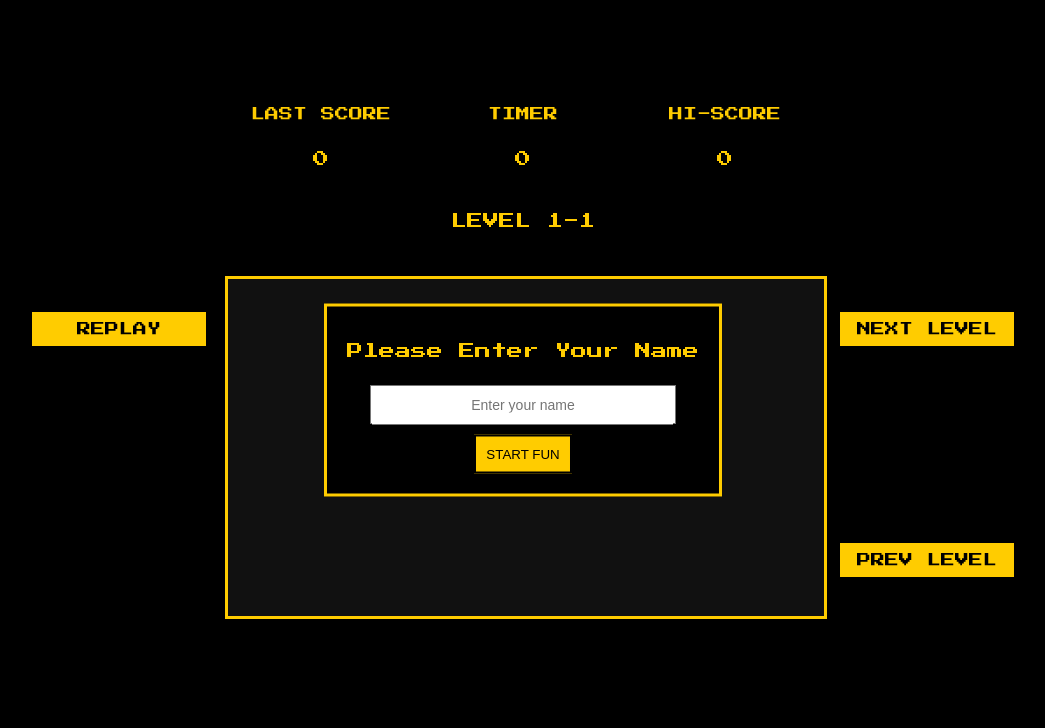
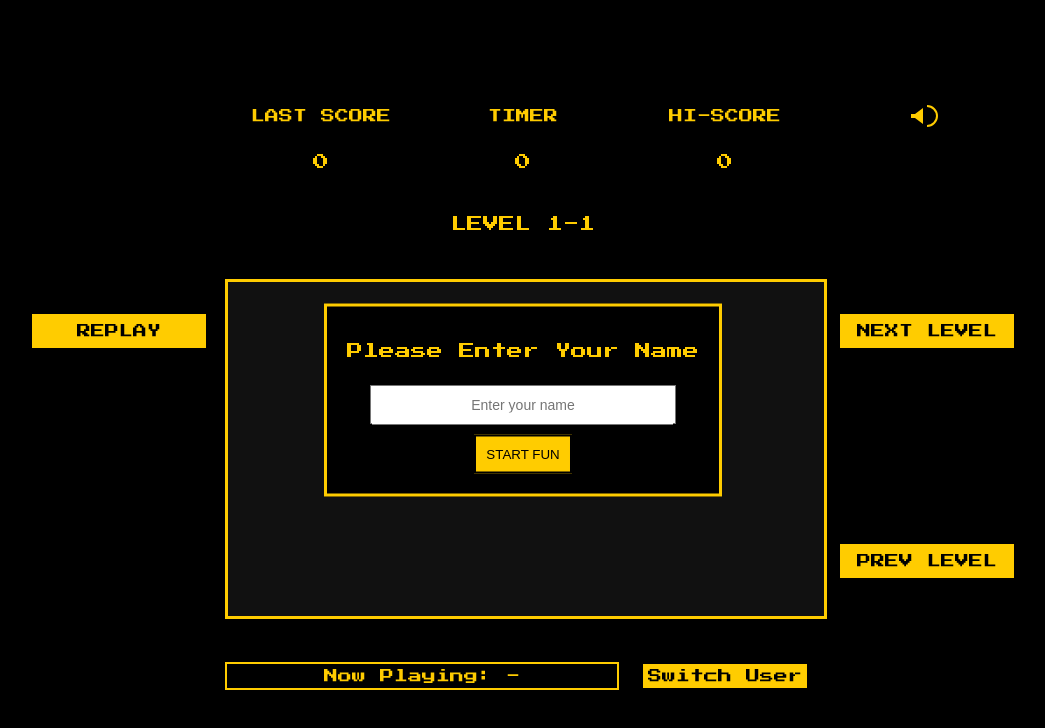
Before and after one commit to KirillSmirnov1988/GlitchClick, a website: page public/index.html in a window 1280 px wide. Shown: the whole page, without its empty margins (117-1162 px from the left). Drawn offline with Linux system fonts and the light colour scheme.

Commit message:
All works

```diff
--- a/public/index.html
+++ b/public/index.html
@@ -15,6 +15,25 @@
       <div id="timer-cnt" class="div6">0</div>
       <div id="cnt-hi-score" class="div7">0</div>
       <div id="level" class="div8">LEVEL 1-1</div>
+      <div id="mute-on" class="mute-icon">
+        <!-- Включённый динамик -->
+        <svg width="32" height="32" viewBox="0 0 32 32" xmlns="http://www.w3.org/2000/svg">
+          <path d="M12 8L4 14H0V18H4L12 24V8Z" fill="#ffcc00"/>
+          <path d="M16 11C18.21 11 20 12.79 20 15C20 17.21 18.21 19 16 19" stroke="#ffcc00" stroke-width="2"/>
+          <path d="M16 6C21.52 6 26 10.48 26 16C26 21.52 21.52 26 16 26" stroke="#ffcc00" stroke-width="2"/>
+        </svg>
+      </div>
+
+      <div id="mute-off" class="mute-icon hidden">
+        <!-- Перечёркнутый динамик -->
+        <svg width="32" height="32" viewBox="0 0 32 32" xmlns="http://www.w3.org/2000/svg">
+          <path d="M12 8L4 14H0V18H4L12 24V8Z" fill="#ffcc00"/>
+          <path d="M16 11C18.21 11 20 12.79 20 15C20 17.21 18.21 19 16 19" stroke="#ffcc00" stroke-width="2"/>
+          <path d="M16 6C21.52 6 26 10.48 26 16C26 21.52 21.52 26 16 26" stroke="#ffcc00" stroke-width="2"/>
+          <line x1="2" y1="2" x2="30" y2="30" stroke="black" stroke-width="3"/>
+        </svg>
+      </div>
+
       <canvas id="game-canvas" class="div9"></canvas>
       <button id="start-button">START</button>
       <div id="game-message" class="hidden"></div>
@@ -22,6 +41,11 @@
       <div id="replay" class="div11">REPLAY</div>
       <div id="next-level" class="div12">NEXT LEVEL</div>
       <div id="prev-level" class="div13">PREV LEVEL</div>
+
+      <div id="player-name" class="div-player-name">Now Playing: -</div>
+
+      <div id="switch-user" class="div-switch-user">Switch User</div>
+
     </div>
 
     <script src="script.js"></script>
--- a/public/script.js
+++ b/public/script.js
@@ -19,9 +19,18 @@ document.addEventListener("DOMContentLoaded", () => {
 	const timerDisplay = document.getElementById("timer-cnt");
 	const gameMessage = document.getElementById("game-message");
 	const canvas = document.getElementById("game-canvas");
+	const muteOn = document.getElementById("mute-on");
+	const muteOff = document.getElementById("mute-off");
+	const playerNameElement = document.getElementById("player-name");
+	const switchUserButton = document.getElementById("switch-user");
 	const ctx = canvas.getContext("2d");
 	let gameEnded = false;
 	let circleRadius = 50;
+	let isMuted = false;
+
+	muteOn.addEventListener("click", toggleMute);
+	muteOff.addEventListener("click", toggleMute);
+
 	const popup = document.createElement("div");
 	popup.innerHTML = `
     <div class="popup">
@@ -34,6 +43,11 @@ document.addEventListener("DOMContentLoaded", () => {
 
 	const usernameInput = document.getElementById("username-input");
 	const startFunButton = document.getElementById("start-fun");
+
+	switchUserButton.addEventListener("click", () => {
+		stopGame(); // Останавливаем текущую игру
+		showUserPopup(); // Показываем попап с выбором имени
+	});
 
 	let username = null;
 
@@ -61,6 +75,7 @@ document.addEventListener("DOMContentLoaded", () => {
 
 	// Event Listeners
 	startButton.addEventListener("click", startGame);
+
 	startFunButton.addEventListener("click", async () => {
 		username = usernameInput.value.trim();
 		if (!username) return alert("Please enter a name!");
@@ -76,14 +91,21 @@ document.addEventListener("DOMContentLoaded", () => {
 			if (data.success) {
 				localStorage.setItem("username", username);
 				popup.remove();
+				updatePlayerName(username);
 				console.log("✅ User data:", data.data);
+
+				// 🔥 Вот сюда добавляем загрузку рекорда для первого уровня
+				fetchHighScore(currentLevel);
 			} else {
 				alert("Error loading user!");
 			}
 		} catch (error) {
 			console.error("❌ Error:", error);
 		}
+
+		const playerNameElement = document.getElementById("player-name");
 	});
+
 	replayElement.addEventListener("click", restartGame);
 	nextLevelElement.addEventListener("click", nextLevel);
 	prevLevelElement.addEventListener("click", prevLevel);
@@ -294,4 +316,32 @@ document.addEventListener("DOMContentLoaded", () => {
 			return;
 		}
 	}
+
+	function updatePlayerName(name) {
+		playerNameElement.textContent = `Now Playing: ${name}`;
+	}
+
+	function toggleMute() {
+		isMuted = !isMuted;
+
+		backgroundMusic.muted = isMuted;
+		hitSound.muted = isMuted;
+		clickSound.muted = isMuted;
+
+		muteOn.classList.toggle("hidden", isMuted);
+		muteOff.classList.toggle("hidden", !isMuted);
+	}
+
+	function stopGame() {
+		cancelAnimationFrame(animationFrame);
+		clearInterval(timer);
+		backgroundMusic.pause();
+		backgroundMusic.currentTime = 0;
+		currentLevel = 1;
+		updateLevelDisplay();
+	}
+
+	function showUserPopup() {
+		document.body.appendChild(popup);
+	}
 });
--- a/public/styles.css
+++ b/public/styles.css
@@ -168,3 +168,48 @@ body {
     text-transform: uppercase;
     margin-top: 10px;
 }
+
+.mute-icon {
+    grid-column: 5 / span 1;
+    grid-row: 1;
+    text-align: center;
+    font-size: 14px;
+    cursor: pointer;
+    /* background-color: #ffcc00; */
+    color: black;
+    padding: 10px;
+    border: 2px solid black;
+    max-width: 90%;
+    min-width: 80%;
+    align-self: center;
+    justify-self: center;
+}
+
+.div-player-name {
+    grid-column: 2 / span 2;
+    grid-row: 7;
+    text-align: center;
+    font-size: 14px;
+    background-color: black;
+    color: #ffcc00;
+    border: 2px solid #ffcc00;
+    padding: 5px;
+    align-self: center;
+    white-space: nowrap;
+    overflow: hidden;
+    text-overflow: ellipsis;
+}
+
+.div-switch-user {
+    grid-column: 4 / span 1;
+    grid-row: 7;
+    text-align: center;
+    font-size: 14px;
+    cursor: pointer;
+    background-color: #ffcc00;
+    color: black;
+    padding: 5px;
+    border: 2px solid black;
+    align-self: center;
+    justify-self: center;
+}
```
